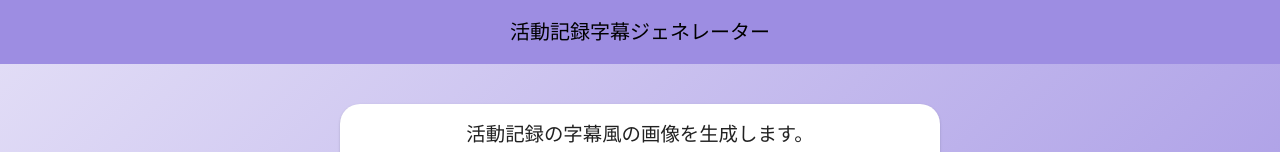
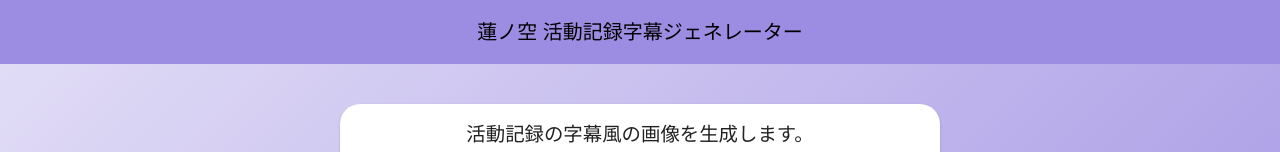
Before and after one commit to AkaakuHub/hasujimaku, a React (Vite) app: page / in a window 1280 px wide. Shown: the top 152 px of the page. Built offline with nearby package versions, Linux system fonts and the light colour scheme; no server answers; a web font is replaced by a local one.

Commit message:
chore: SEO対策

```diff
--- a/index.html
+++ b/index.html
@@ -3,31 +3,31 @@
   <head>
     <meta charset="UTF-8" />
     <meta name="viewport" content="width=device-width, initial-scale=1.0" />
-    <meta name="description" content="活動記録の字幕風の画像を作成することができるサイトです。" />
+    <meta name="description" content="蓮ノ空の活動記録の字幕風の画像を作成することができるサイトです。" />
     <link rel="canonical" href="%VITE_SITE_URL%/" />
     <link rel="icon" type="image/png" href="/favicon.png" />
-    <meta property="og:title" content="活動記録字幕ジェネレーター" />
+    <meta property="og:title" content="蓮ノ空の活動記録風字幕画像を作成｜活動記録字幕ジェネレーター" />
     <meta
       property="og:description"
-      content="活動記録の字幕風の画像を作成することができるサイトです。"
+      content="蓮ノ空の活動記録の字幕風の画像を作成することができるサイトです。"
     />
     <meta property="og:type" content="website" />
     <meta property="og:url" content="%VITE_SITE_URL%/" />
-    <meta property="og:site_name" content="活動記録字幕ジェネレーター" />
+    <meta property="og:site_name" content="蓮ノ空の活動記録風字幕画像を作成｜活動記録字幕ジェネレーター" />
     <meta property="og:locale" content="ja_JP" />
     <meta property="og:image" content="%VITE_SITE_URL%/ogp_default.png" />
     <meta property="og:image:width" content="1920" />
     <meta property="og:image:height" content="1080" />
-    <meta property="og:image:alt" content="活動記録字幕ジェネレーター" />
+    <meta property="og:image:alt" content="蓮ノ空の活動記録風字幕画像を作成｜活動記録字幕ジェネレーター" />
     <meta name="twitter:card" content="summary_large_image" />
-    <meta name="twitter:title" content="活動記録字幕ジェネレーター" />
+    <meta name="twitter:title" content="蓮ノ空の活動記録風字幕画像を作成｜活動記録字幕ジェネレーター" />
     <meta
       name="twitter:description"
-      content="活動記録の字幕風の画像を作成することができるサイトです。"
+      content="蓮ノ空の活動記録の字幕風の画像を作成することができるサイトです。"
     />
     <meta name="twitter:image" content="%VITE_SITE_URL%/ogp_default.png" />
-    <meta name="twitter:image:alt" content="活動記録字幕ジェネレーター" />
-    <title>活動記録字幕ジェネレーター</title>
+    <meta name="twitter:image:alt" content="蓮ノ空の活動記録風字幕画像を作成｜活動記録字幕ジェネレーター" />
+    <title>蓮ノ空の活動記録風字幕画像を作成｜活動記録字幕ジェネレーター</title>
   </head>
   <body>
     <div id="root"></div>
--- a/src/components/header/header.tsx
+++ b/src/components/header/header.tsx
@@ -11,15 +11,47 @@
 const Header: React.FC<Props> = ({ themeColor, changeThemeColor }) => {
   return (
     <Box component="header">
-      <AppBar position="static" sx={{ bgcolor: themeColor, color: "common.black" }}>
-        <Toolbar>
-          <Button
-            color="inherit"
-            onClick={changeThemeColor}
-            sx={{ justifyContent: "center", flexGrow: 1, fontSize: "1.25rem", fontWeight: 400 }}
+      <AppBar
+        position="static"
+        sx={{
+          bgcolor: themeColor,
+          color: "common.black",
+        }}
+      >
+        <Toolbar
+          disableGutters
+          sx={{
+            m: 0,
+            p: 0,
+            alignItems: "stretch",
+          }}
+        >
+          <Box
+            component="h1"
+            sx={{
+              m: 0,
+              p: 0,
+              width: "100%",
+              display: "flex",
+              lineHeight: 0,
+            }}
           >
-            活動記録字幕ジェネレーター
-          </Button>
+            <Button
+              color="inherit"
+              onClick={changeThemeColor}
+              title="テーマカラーを変更"
+              sx={{
+                width: "100%",
+                m: 0,
+                borderRadius: 0,
+                justifyContent: "center",
+                fontSize: "1.25rem",
+                fontWeight: 400,
+              }}
+            >
+              蓮ノ空 活動記録字幕ジェネレーター
+            </Button>
+          </Box>
         </Toolbar>
       </AppBar>
     </Box>
```
Also changed, not shown: public/robots.txt (added), 1 other file (tests, documents, lock files or other folders).
